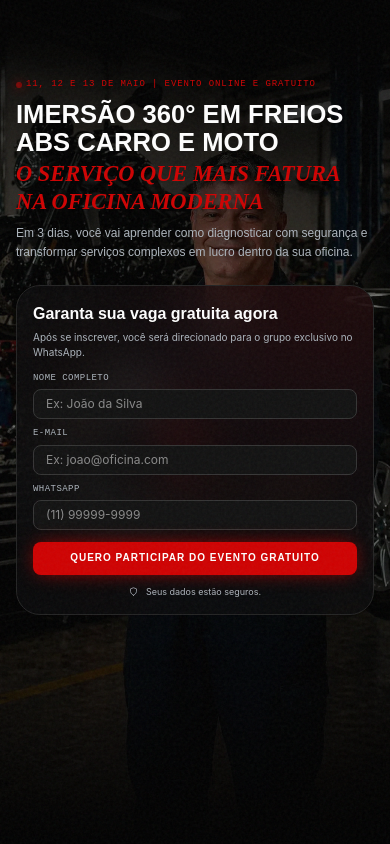
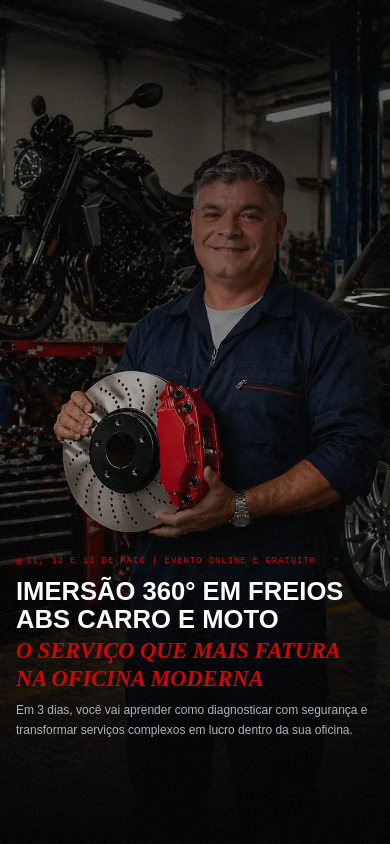
Before and after one commit to felipebarbosavasconcelos13-coder/pagina-de-captura-abs, a React (Vite) app: page / in a window 390 px wide. Shown: the top 844 px of the page. Built offline with nearby package versions, Linux system fonts and the light colour scheme.

Commit message:
feat: ajuste layout hero mobile e popup de formulário

```diff
--- a/src/components/Hero.jsx
+++ b/src/components/Hero.jsx
@@ -1,5 +1,6 @@
 import React, { useEffect, useState } from 'react';
 import gsap from 'gsap';
+import { X, ShieldCheck } from 'lucide-react';
 
 export default function Hero() {
   const [formData, setFormData] = useState({
@@ -8,6 +9,7 @@ export default function Hero() {
     whatsapp: ''
   });
   const [isSubmitting, setIsSubmitting] = useState(false);
+  const [isModalOpen, setIsModalOpen] = useState(false);
 
   useEffect(() => {
     const ctx = gsap.context(() => {
@@ -22,6 +24,18 @@ export default function Hero() {
     });
     return () => ctx.revert();
   }, []);
+
+  // Bloquear scroll quando o modal estiver aberto
+  useEffect(() => {
+    if (isModalOpen) {
+      document.body.style.overflow = 'hidden';
+    } else {
+      document.body.style.overflow = 'unset';
+    }
+    return () => {
+      document.body.style.overflow = 'unset';
+    };
+  }, [isModalOpen]);
 
   const maskWhatsApp = (value) => {
     if (!value) return value;
@@ -42,7 +56,7 @@ export default function Hero() {
 
     if (name === 'whatsapp') {
       const maskedValue = maskWhatsApp(value);
-      if (value.length > 15 && value.replace(/\D/g, '').length > 11) return; // Limita o tamanho
+      if (value.length > 15 && value.replace(/\D/g, '').length > 11) return;
       setFormData(prev => ({
         ...prev,
         [name]: maskedValue
@@ -59,7 +73,6 @@ export default function Hero() {
     e.preventDefault();
     if (isSubmitting) return;
 
-    // Validação básica de WhatsApp (DDD + 8 ou 9 dígitos)
     const rawWhatsapp = formData.whatsapp.replace(/\D/g, '');
     if (rawWhatsapp.length < 10 || rawWhatsapp.length > 11) {
       alert('Por favor, insira um número de WhatsApp válido com DDD.');
@@ -69,7 +82,6 @@ export default function Hero() {
     setIsSubmitting(true);
 
     try {
-      // 1. Enviar para o Webhook
       await fetch('https://webhook.veralscastro.com.br/webhook/ABS_novo', {
         method: 'POST',
         headers: {
@@ -78,7 +90,6 @@ export default function Hero() {
         body: JSON.stringify(formData)
       });
 
-      // 2. Configurar Camada de Dados (Data Layer) para o GTM
       window.dataLayer = window.dataLayer || [];
       window.dataLayer.push({
         event: 'form_submission',
@@ -87,69 +98,29 @@ export default function Hero() {
         whatsapp: formData.whatsapp
       });
 
-      // 3. Redirecionar
       window.location.href = 'https://alextadeucursos.com.br/lp_obrg_lancamento11_05';
     } catch (error) {
       console.error('Erro ao enviar formulário:', error);
-      // Mesmo com erro, redirecionamos para não frustrar o usuário (comportamento comum em LPs)
       window.location.href = 'https://alextadeucursos.com.br/lp_obrg_lancamento11_05';
     } finally {
       setIsSubmitting(false);
     }
   };
 
-  return (
-    <section className="relative min-h-[100dvh] w-full flex items-start md:items-center pt-[4.5rem] pb-2 md:pt-28 md:pb-12 overflow-hidden bg-black">
-      {/* Background Image & Gradient */}
-      <div className="absolute inset-0 z-0 overflow-hidden">
-        <picture className="w-full h-full">
-          <source media="(max-width: 768px)" srcSet="/hero_alex_mobile.webp" />
-          <img
-            src="/hero_alex_desktop.webp"
-            alt="Alex Tadeu - Imersão 360"
-            className="w-full h-full object-cover opacity-80"
-          />
-        </picture>
-        <div className="absolute inset-0 bg-gradient-to-b from-black via-transparent to-black"></div>
-        <div className="absolute inset-0 bg-black/20"></div>
-      </div>
-
-      <div className="relative z-10 w-full max-w-7xl mx-auto px-4 sm:px-6 grid grid-cols-1 lg:grid-cols-2 gap-2 md:gap-12 items-center">
-        {/* Left Content (Text) */}
-        <div className="flex flex-col justify-end h-full mt-1 lg:mt-0">
-          <div className="hero-elem font-data text-[#D00000] tracking-widest text-[9px] md:text-sm mb-2 md:mb-6 flex items-center gap-1 md:gap-3">
-            <span className="w-1.5 h-1.5 md:w-2 md:h-2 bg-[#D00000] rounded-full animate-pulse shadow-[0_0_10px_#D00000]"></span>
-            11, 12 E 13 DE MAIO | EVENTO ONLINE E GRATUITO
-          </div>
-
-          <h1 className="hero-elem font-heading text-white text-[1.6rem] sm:text-[2rem] leading-[1.1] md:text-6xl lg:text-7xl font-black md:leading-[1.1] uppercase mb-2 md:mb-6 drop-shadow-2xl">
-            IMERSÃO 360° EM FREIOS ABS CARRO E MOTO
-            <span className="block text-[#D00000] font-drama italic text-[1.4rem] sm:text-[1.6rem] leading-tight md:text-5xl lg:text-6xl mt-1 md:mt-4 normal-case">
-              O SERVIÇO QUE MAIS FATURA NA OFICINA MODERNA
-            </span>
-          </h1>
-
-          <p className="hero-elem font-body text-[#ADB5BD] text-xs md:text-xl max-w-lg mb-4 md:mb-8 leading-relaxed">
-            Em 3 dias, você vai aprender como diagnosticar com segurança e transformar serviços complexos em lucro dentro da sua oficina.
-          </p>
-        </div>
-
-        {/* Right Content (Form) */}
-        <div id="captura" className="hero-elem bg-[#0a0a0c]/80 backdrop-blur-xl border border-[#222] rounded-3xl p-4 md:p-10 shadow-2xl relative overflow-hidden">
-          <div className="absolute top-0 right-0 w-[300px] h-[300px] bg-[#D00000]/10 rounded-full blur-[80px] -translate-y-1/2 translate-x-1/3"></div>
-
-          <h3 className="font-heading text-base md:text-2xl font-bold text-white mb-1 md:mb-2 relative z-10">
+  const renderFormFields = (isModal = false) => (
+    <>
+      <h3 className={`font-heading ${isModal ? 'text-xl' : 'text-base md:text-2xl'} font-bold text-white mb-1 md:mb-2 relative z-10`}>
         Garanta sua vaga gratuita agora
       </h3>
-          <p className="text-[#ADB5BD] text-[10px] md:text-sm mb-3 md:mb-6 relative z-10">
+      <p className={`text-[#ADB5BD] ${isModal ? 'text-xs' : 'text-[10px] md:text-sm'} mb-3 md:mb-6 relative z-10`}>
         Após se inscrever, você será direcionado para o grupo exclusivo no WhatsApp.
       </p>
 
       <form className="relative z-10 flex flex-col gap-2 md:gap-4" onSubmit={handleSubmit}>
         <div className="flex flex-col gap-1">
-              <label htmlFor="nome" className="text-[9px] md:text-xs text-[#ADB5BD] font-data tracking-wider">NOME COMPLETO</label>
+          <label htmlFor={`nome${isModal ? '-modal' : ''}`} className="text-[9px] md:text-xs text-[#ADB5BD] font-data tracking-wider">NOME COMPLETO</label>
           <input
-                id="nome"
+            id={`nome${isModal ? '-modal' : ''}`}
             name="nome"
             required
             type="text"
@@ -160,9 +131,9 @@ export default function Hero() {
           />
         </div>
         <div className="flex flex-col gap-1">
-              <label htmlFor="email" className="text-[9px] md:text-xs text-[#ADB5BD] font-data tracking-wider">E-MAIL</label>
+          <label htmlFor={`email${isModal ? '-modal' : ''}`} className="text-[9px] md:text-xs text-[#ADB5BD] font-data tracking-wider">E-MAIL</label>
           <input
-                id="email"
+            id={`email${isModal ? '-modal' : ''}`}
             name="email"
             required
             type="email"
@@ -173,9 +144,9 @@ export default function Hero() {
           />
         </div>
         <div className="flex flex-col gap-1">
-              <label htmlFor="whatsapp" className="text-[9px] md:text-xs text-[#ADB5BD] font-data tracking-wider">WHATSAPP</label>
+          <label htmlFor={`whatsapp${isModal ? '-modal' : ''}`} className="text-[9px] md:text-xs text-[#ADB5BD] font-data tracking-wider">WHATSAPP</label>
           <input
-                id="whatsapp"
+            id={`whatsapp${isModal ? '-modal' : ''}`}
             name="whatsapp"
             required
             type="tel"
@@ -196,13 +167,85 @@ export default function Hero() {
           </span>
         </button>
         <p className="text-center text-[9px] md:text-xs text-[#ADB5BD] mt-0.5 flex items-center justify-center gap-2">
-              <svg xmlns="http://www.w3.org/2000/svg" width="9" height="9" viewBox="0 0 24 24" fill="none" stroke="currentColor" strokeWidth="2" strokeLinecap="round" strokeLinejoin="round" className="md:w-3 md:h-3"><path d="M12 22s8-4 8-10V5l-8-3-8 3v7c0 6 8 10 8 10z"/></svg>
+          <ShieldCheck size={isModal ? 14 : 12} className="text-[#D00000]" />
           Seus dados estão seguros.
         </p>
       </form>
+    </>
+  );
+
+  return (
+    <section className="relative min-h-[100dvh] w-full flex flex-col justify-end lg:justify-center pt-[4.5rem] pb-8 md:pt-28 md:pb-12 overflow-hidden bg-black">
+      {/* Background Image & Gradient */}
+      <div className="absolute inset-0 z-0 overflow-hidden">
+        <picture className="w-full h-full">
+          <source media="(max-width: 768px)" srcSet="/hero_alex_mobile.webp" />
+          <img
+            src="/hero_alex_desktop.webp"
+            alt="Alex Tadeu - Imersão 360"
+            className="w-full h-full object-cover opacity-80"
+          />
+        </picture>
+        <div className="absolute inset-0 bg-gradient-to-b from-black/60 via-transparent to-black"></div>
+        <div className="absolute inset-0 bg-black/10"></div>
       </div>
 
+      <div className="relative z-10 w-full max-w-7xl mx-auto px-4 sm:px-6">
+        <div className="grid grid-cols-1 lg:grid-cols-2 gap-8 lg:gap-12 items-end lg:items-center">
+          {/* Left Content (Text) */}
+          <div className="flex flex-col justify-end h-full">
+            <div className="hero-elem font-data text-[#D00000] tracking-widest text-[9px] md:text-sm mb-2 md:mb-6 flex items-center gap-1 md:gap-3">
+              <span className="w-1.5 h-1.5 md:w-2 md:h-2 bg-[#D00000] rounded-full animate-pulse shadow-[0_0_10px_#D00000]"></span>
+              11, 12 E 13 DE MAIO | EVENTO ONLINE E GRATUITO
             </div>
+
+            <h1 className="hero-elem font-heading text-white text-[1.6rem] sm:text-[2rem] leading-[1.1] md:text-6xl lg:text-7xl font-black md:leading-[1.1] uppercase mb-2 md:mb-6 drop-shadow-2xl">
+              IMERSÃO 360° EM FREIOS ABS CARRO E MOTO
+              <span className="block text-[#D00000] font-drama italic text-[1.4rem] sm:text-[1.6rem] leading-tight md:text-5xl lg:text-6xl mt-1 md:mt-4 normal-case">
+                O SERVIÇO QUE MAIS FATURA NA OFICINA MODERNA
+              </span>
+            </h1>
+
+            <p className="hero-elem font-body text-[#ADB5BD] text-xs md:text-xl max-w-lg mb-4 md:mb-8 leading-relaxed">
+              Em 3 dias, você vai aprender como diagnosticar com segurança e transformar serviços complexos em lucro dentro da sua oficina.
+            </p>
+
+            {/* CTA Mobile Button */}
+            <button
+              onClick={() => setIsModalOpen(true)}
+              className="lg:hidden hero-elem w-full bg-[#D00000] hover:bg-[#A00000] text-white py-4 rounded-xl font-heading font-bold uppercase tracking-widest text-xs shadow-[0_0_20px_-5px_#D00000] mt-2 transition-all active:scale-95"
+            >
+              QUERO PARTICIPAR DO EVENTO GRATUITO
+            </button>
+          </div>
+
+          {/* Right Content (Desktop Form) */}
+          <div className="hidden lg:block hero-elem bg-[#0a0a0c]/80 backdrop-blur-xl border border-[#222] rounded-3xl p-10 shadow-2xl relative overflow-hidden">
+            <div className="absolute top-0 right-0 w-[300px] h-[300px] bg-[#D00000]/10 rounded-full blur-[80px] -translate-y-1/2 translate-x-1/3"></div>
+            {renderFormFields()}
+          </div>
+        </div>
+      </div>
+
+      {/* Mobile Modal Form */}
+      {isModalOpen && (
+        <div className="fixed inset-0 z-[100] flex items-center justify-center p-4">
+          <div
+            className="absolute inset-0 bg-black/90 backdrop-blur-md"
+            onClick={() => setIsModalOpen(false)}
+          ></div>
+          <div className="relative w-full max-w-md bg-[#0a0a0c] border border-[#222] rounded-3xl p-6 md:p-8 shadow-2xl animate-in fade-in zoom-in duration-300">
+            <button
+              onClick={() => setIsModalOpen(false)}
+              className="absolute -top-12 right-0 md:top-4 md:right-4 text-[#ADB5BD] hover:text-white transition-colors bg-white/10 p-2 rounded-full md:bg-transparent"
+            >
+              <X size={24} />
+            </button>
+            <div className="absolute top-0 right-0 w-[200px] h-[200px] bg-[#D00000]/10 rounded-full blur-[60px] -translate-y-1/2 translate-x-1/3"></div>
+            {renderFormFields(true)}
+          </div>
+        </div>
+      )}
     </section>
   );
 }
```
Lines whose indentation alone changed are shown as unchanged.
